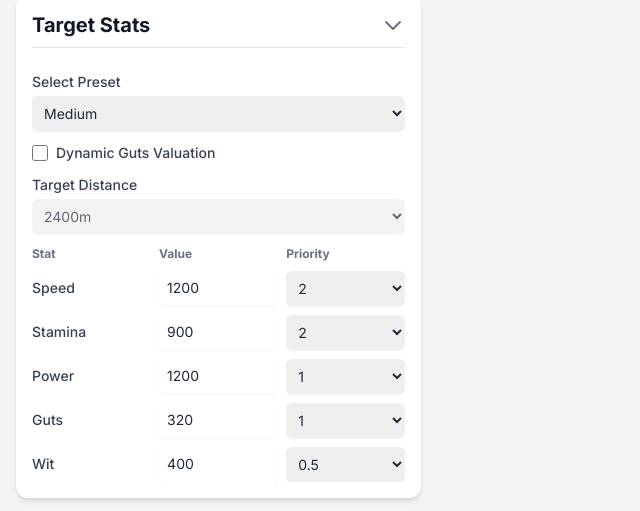
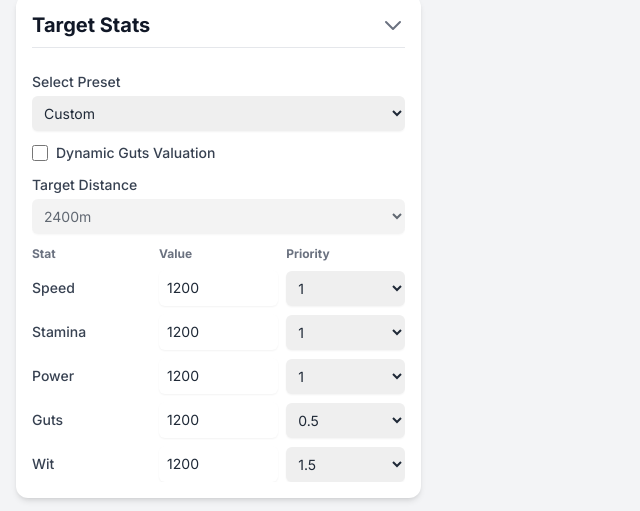
Before and after one commit to DHNishi/uma-trainer, a plain HTML site: page index.html in a window 1280 px wide. Shown: the part 1191-1702 px from the top of the page, 0-640 px from the left. Drawn offline with nearby package versions, Linux system fonts and the light colour scheme.

Commit message:
Set custom default target stats and weights

```diff
--- a/index.html
+++ b/index.html
@@ -644,9 +644,33 @@
                 targetPresetSelect.value = matchedPreset;
 
             } else {
-                // No saved data, apply default
-                applyTargetPreset('medium');
-                targetPresetSelect.value = 'medium';
+                // No saved data, apply default targets
+                const defaultTargets = {
+                    values: {
+                        speed: 1200,
+                        stamina: 1200,
+                        power: 1200,
+                        guts: 1200,
+                        wit: 1200
+                    },
+                    priorities: {
+                        speed: 1,
+                        stamina: 1,
+                        power: 1,
+                        guts: 0.5,
+                        wit: 1.5
+                    }
+                };
+
+                STAT_MAP.forEach(stat => {
+                    const input = document.getElementById(`target-${stat}`);
+                    if (input) input.value = defaultTargets.values[stat];
+
+                    const select = document.getElementById(`priority-${stat}`);
+                    if (select) select.value = defaultTargets.priorities[stat];
+                });
+                targetPresetSelect.value = 'custom';
+                saveTargetsToLocalStorage();
             }
         }
 
@@ -855,9 +879,9 @@
                     <span>Stat</span><span>Value</span><span>Priority</span>
                 </div>
             ` + STAT_MAP.map(stat => {
-                let selected_1 = stat === 'power' || stat === 'guts' ? 'selected' : '';
-                let selected_2 = stat === 'speed' || stat === 'stamina' ? 'selected' : '';
-                let selected_05 = stat === 'wit' ? 'selected' : '';
+                let selected_1 = stat === 'speed' || stat === 'stamina' || stat === 'power' ? 'selected' : '';
+                let selected_05 = stat === 'guts' ? 'selected' : '';
+                let selected_15 = stat === 'wit' ? 'selected' : '';
 
                 return `
                 <div class="grid grid-cols-3 gap-2 items-center">
@@ -869,8 +893,8 @@
                         <option value="0.5" ${selected_05}>0.5</option>
                         <option value="0.75">0.75</option>
                         <option value="1" ${selected_1}>1</option>
-                        <option value="1.5">1.5</option>
-                        <option value="2" ${selected_2}>2</option>
+                        <option value="1.5" ${selected_15}>1.5</option>
+                        <option value="2">2</option>
                         <option value="3">3</option>
                     </select>
                 </div>`;
```
